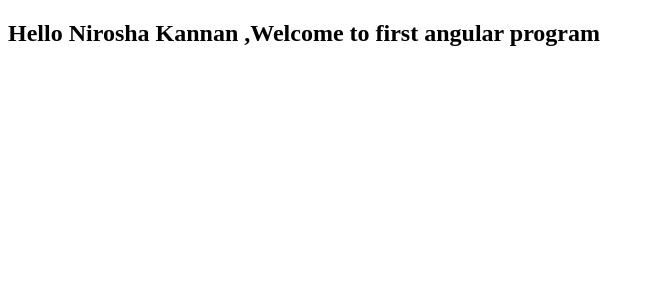
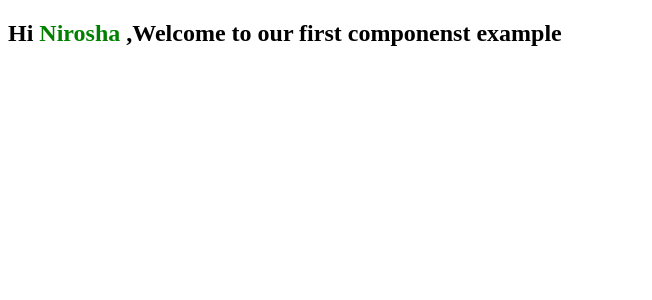
Before and after one commit to niroshakannan17/angular, an Angular app: page / in a window 1280 px wide. Shown: the top 300 px of the page, without its empty margins (0-652 px from the left). Built offline with nearby package versions, Linux system fonts and the light colour scheme.

Commit message:
my first componens creation - completed

```diff
--- /dev/null
+++ b/src/app/app-new.components.html
@@ -0,0 +1 @@
+<hello-wolrd-component-selector></hello-wolrd-component-selector>
--- a/src/app/app.component.ts
+++ b/src/app/app.component.ts
@@ -1,12 +1,13 @@
 import { Component } from '@angular/core';
 import { RouterOutlet } from '@angular/router';
+import { HelloWorldComponents } from './hello-world/hello-world.components';
 
 @Component({
   selector: 'app-root',
   standalone: true,
-  imports: [RouterOutlet],
-  //templateUrl: './app.component.html',
-  template:"<h2>Hello {{title}} ,Welcome to first angular program</h2>",
+  imports: [RouterOutlet,HelloWorldComponents],
+  templateUrl: './app-new.components.html',
+  //template:"<h2>Hello {{title}} ,Welcome to first angular program</h2>",
   styleUrl: './app.component.css'
 })
 export class AppComponent {
--- /dev/null
+++ b/src/app/hello-world/hello-word.components.css
@@ -0,0 +1,7 @@
+span{
+    color: green;
+}
+
+h1{
+    columns: red;
+}
--- /dev/null
+++ b/src/app/hello-world/hello-world.components.html
@@ -0,0 +1,3 @@
+<h2>
+    Hi <span>{{username}}</span> ,Welcome to our first componenst example
+</h2>
--- /dev/null
+++ b/src/app/hello-world/hello-world.components.ts
@@ -0,0 +1,12 @@
+import { Component } from "@angular/core";
+
+@Component({
+   selector:"hello-wolrd-component-selector",
+   standalone:true,
+   templateUrl:"./hello-world.components.html",
+   styleUrl:"./hello-word.components.css"
+})
+
+export class HelloWorldComponents{
+    username ="Nirosha"
+}
```
